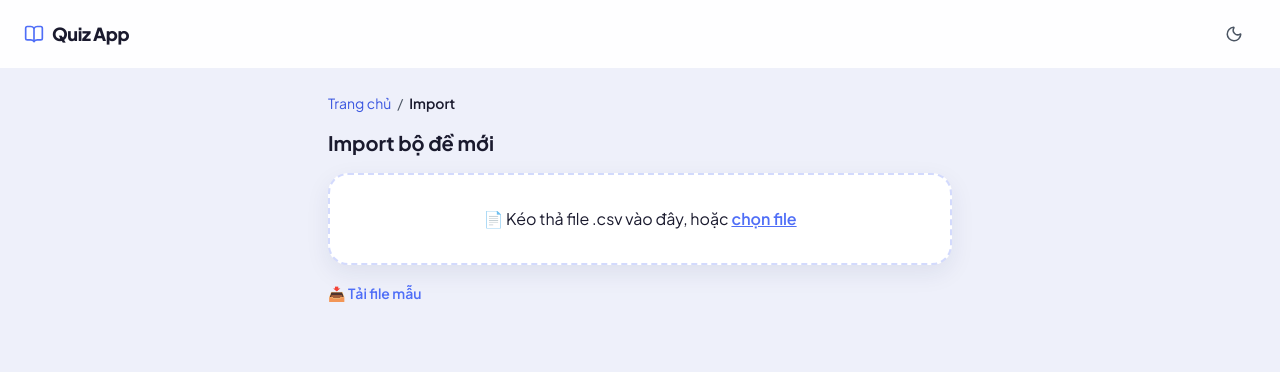
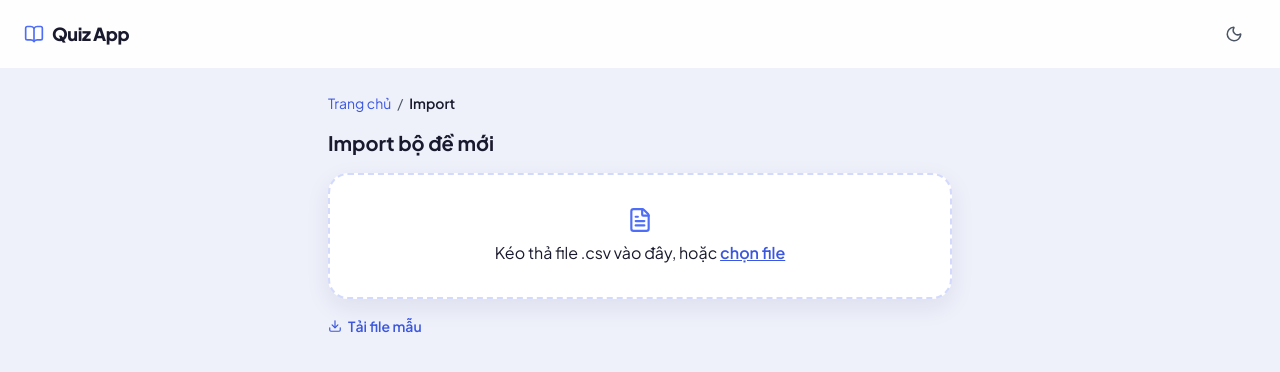
Before and after one commit to tranhunga1997/quiz-app, a Next.js app: page /import in a window 1280 px wide. Shown: the top 372 px of the page. Built offline with nearby package versions, Linux system fonts and the light colour scheme.

Commit message:
feat: ImportForm — real label, aria-describedby, lucide icons, accent-text/surface tokens

```diff
--- a/src/app/import/ImportForm.tsx
+++ b/src/app/import/ImportForm.tsx
@@ -2,6 +2,7 @@
 
 import { useState } from 'react';
 import { useRouter } from 'next/navigation';
+import { FileText, Download, CheckCircle2, AlertTriangle } from 'lucide-react';
 import { parseQuizCsv, type CsvParseResult } from '@/lib/csv';
 import { submitImport } from '@/actions/import-server-action';
 
@@ -38,7 +39,7 @@ export function ImportForm() {
   return (
     <div>
       <div
-        className="mb-4 rounded-card border-2 border-dashed border-accent/25 bg-white p-8 text-center shadow-card"
+        className="mb-4 rounded-card border-2 border-dashed border-accent/25 bg-surface p-8 text-center shadow-card"
         onDragOver={(e) => e.preventDefault()}
         onDrop={(e) => {
           e.preventDefault();
@@ -46,9 +47,10 @@ export function ImportForm() {
           if (file) handleFile(file);
         }}
       >
+        <FileText size={26} className="mx-auto mb-2 text-accent" />
         <span className="text-ink">
-          📄 Kéo thả file .csv vào đây, hoặc{' '}
-          <label className="cursor-pointer font-semibold text-accent underline hover:text-accent-dark">
+          Kéo thả file .csv vào đây, hoặc{' '}
+          <label className="cursor-pointer font-semibold text-accent-text underline hover:text-accent-dark">
             chọn file
             <input
               type="file"
@@ -64,37 +66,49 @@ export function ImportForm() {
         {fileName && <div className="mt-2 text-sm text-ink-soft">{fileName}</div>}
       </div>
 
-      <a href="/api/template" className="mb-4 inline-block text-sm font-semibold text-accent hover:underline">
-        📥 Tải file mẫu
+      <a
+        href="/api/template"
+        className="mb-4 inline-flex items-center gap-1.5 text-sm font-semibold text-accent-text hover:underline"
+      >
+        <Download size={14} />
+        Tải file mẫu
       </a>
 
       {preview && (
         <div>
+          <label htmlFor="deckName" className="mb-1.5 block text-xs font-bold text-ink">
+            Tên bộ đề
+          </label>
           <input
-            className="mb-3 w-3/5 rounded-control bg-white px-3 py-1.5 text-sm text-ink shadow-card"
-            placeholder="Tên bộ đề"
+            id="deckName"
+            className="mb-3 w-3/5 rounded-control bg-surface px-3 py-1.5 text-sm text-ink shadow-card"
             value={deckName}
             onChange={(e) => setDeckName(e.target.value)}
           />
 
           <div className="mb-3 flex gap-2 text-sm">
-            <span className="rounded-badge bg-success-bg px-2 py-1 font-semibold text-success-text">
-              ✅ {preview.validRows.length} dòng hợp lệ
+            <span className="flex items-center gap-1.5 rounded-badge bg-success-bg px-2 py-1 font-semibold text-success-text">
+              <CheckCircle2 size={14} />
+              {preview.validRows.length} dòng hợp lệ
             </span>
             {preview.errors.length > 0 && (
-              <span className="rounded-badge bg-danger-bg px-2 py-1 font-semibold text-danger-text">
-                ⚠️ {preview.errors.length} dòng lỗi
+              <span className="flex items-center gap-1.5 rounded-badge bg-danger-bg px-2 py-1 font-semibold text-danger-text">
+                <AlertTriangle size={14} />
+                {preview.errors.length} dòng lỗi
               </span>
             )}
           </div>
 
-          <div className="mb-4 max-h-64 overflow-y-auto rounded-card bg-white shadow-card">
+          <div className="mb-4 max-h-64 overflow-y-auto rounded-card bg-surface shadow-card">
             {preview.validRows.map((row) => (
               <div key={`ok-${row.rowNumber}`} className="flex justify-between border-b border-bg px-3 py-2 text-sm">
                 <span className="text-ink">
                   {row.rowNumber}. {row.question}
                 </span>
-                <span className="font-semibold text-success-text">✅ OK</span>
+                <span className="flex items-center gap-1.5 font-semibold text-success-text">
+                  <CheckCircle2 size={14} />
+                  OK
+                </span>
               </div>
             ))}
             {preview.errors.map((err) => (
@@ -102,18 +116,26 @@ export function ImportForm() {
                 <span className="text-ink">
                   Dòng {err.rowNumber}: {err.reason}
                 </span>
-                <span className="font-semibold text-danger-text">⚠️ Lỗi</span>
+                <span className="flex items-center gap-1.5 font-semibold text-danger-text">
+                  <AlertTriangle size={14} />
+                  Lỗi
+                </span>
               </div>
             ))}
           </div>
 
-          {submitError && <p className="mb-3 text-sm text-danger-text">{submitError}</p>}
+          {submitError && (
+            <p id="submit-error" role="alert" className="mb-3 text-sm text-danger-text">
+              {submitError}
+            </p>
+          )}
 
           <button
             type="button"
             disabled={preview.validRows.length === 0 || submitting || !deckName.trim()}
             onClick={handleConfirm}
-            className="rounded-control bg-accent px-4 py-2 text-sm font-semibold text-white shadow-accent transition hover:bg-accent-dark active:scale-[0.97] disabled:opacity-50 disabled:hover:bg-accent"
+            aria-describedby={submitError ? 'submit-error' : undefined}
+            className="rounded-control bg-accent-text px-4 py-2 text-sm font-semibold text-white shadow-accent transition hover:bg-accent-dark active:scale-[0.97] disabled:opacity-50 disabled:hover:bg-accent-text"
           >
             {submitting ? 'Đang import...' : `Import ${preview.validRows.length} câu hợp lệ`}
           </button>
--- a/src/app/import/page.tsx
+++ b/src/app/import/page.tsx
@@ -3,7 +3,7 @@ import { ImportForm } from './ImportForm';
 
 export default function ImportPage() {
   return (
-    <main className="mx-auto max-w-2xl p-6">
+    <main id="main-content" className="mx-auto max-w-2xl p-6">
       <Breadcrumb items={[{ label: 'Trang chủ', href: '/' }, { label: 'Import' }]} />
       <h1 className="mb-4 text-xl font-bold text-ink">Import bộ đề mới</h1>
       <ImportForm />
```
